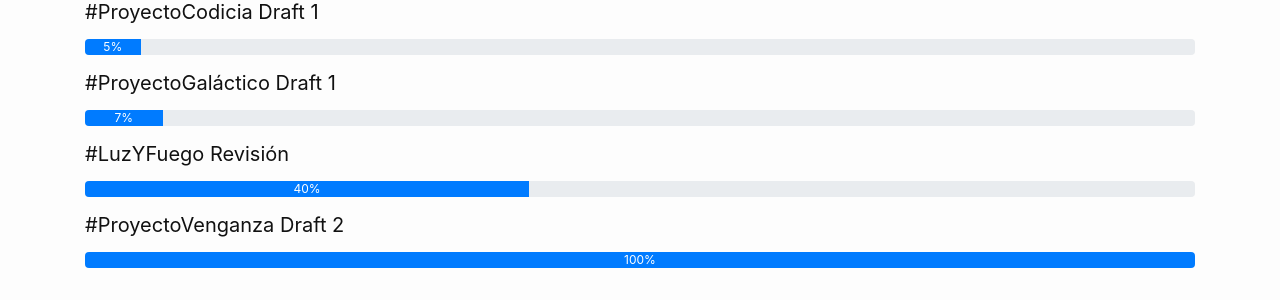
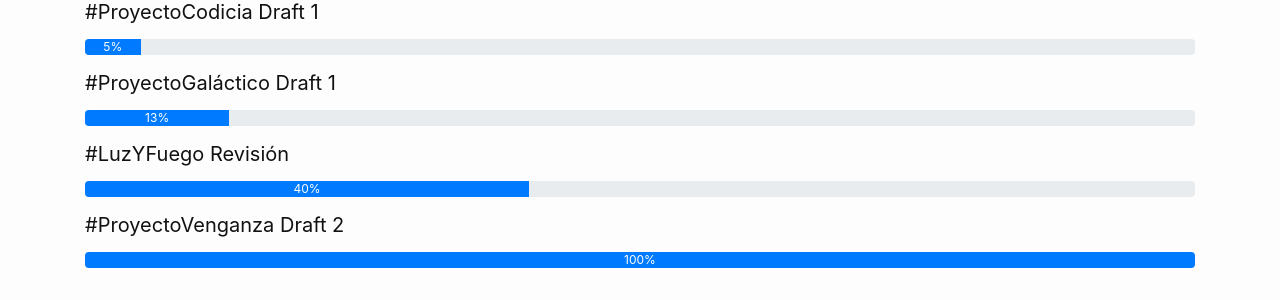
Before and after one commit to Dsobh/dsobh.github.io, a Jekyll site: the page built from books.html, in a window 1280 px wide. Shown: the part 283-583 px from the top of the page. Built offline with Jekyll 4.4.1, drawn with Linux system fonts in a browser that asks for light colours; nearby versions of some CDN libraries.

Commit message:
Update progress for #ProyectoGaláctico

```diff
--- a/_data/books.yaml
+++ b/_data/books.yaml
@@ -2,7 +2,7 @@ projects:
   - title: "#ProyectoCodicia Draft 1"
     progress: 5
   - title: "#ProyectoGaláctico Draft 1"
-    progress: 7
+    progress: 13
   - title: "#LuzYFuego Revisión"
     progress: 40
   - title: "#ProyectoVenganza Draft 2"
```
